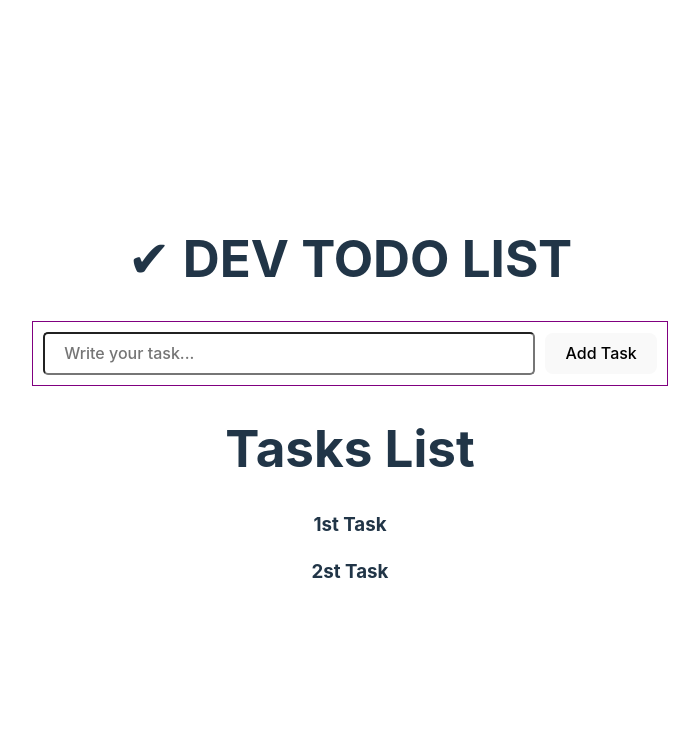
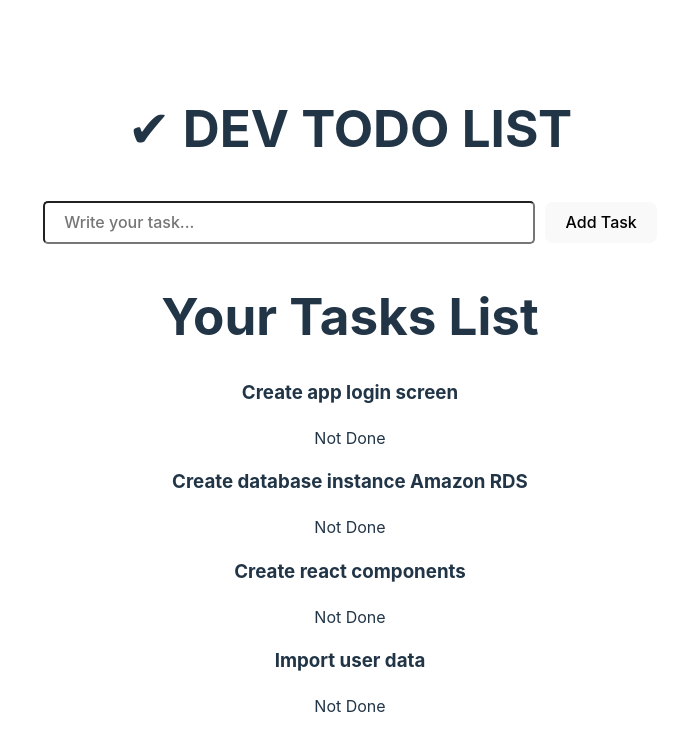
Before and after one commit to denisonkolling/DEVinHouse-M1S09, a React (Vite) app in the folder dev-list/: page / in a window 1280 px wide. Shown: the top 750 px of the page, without its empty margins (290-989 px from the left). Built offline with nearby package versions, Linux system fonts and the light colour scheme.

Commit message:
ex 04 - add funcionalidade de adicionar tarefas

```diff
--- a/dev-list/src/App.css
+++ b/dev-list/src/App.css
@@ -16,7 +16,6 @@
 	}
 
 	.card {
-		border: solid 1px purple;
 		padding: 10px;
 	}
 }
--- a/dev-list/src/App.jsx
+++ b/dev-list/src/App.jsx
@@ -1,18 +1,31 @@
-import { useState } from 'react'
-import reactLogo from './assets/react.svg'
-import viteLogo from '/vite.svg'
-import './App.css'
-import AddCard from './components/AddCard'
+import { useState } from 'react';
+import reactLogo from './assets/react.svg';
+import viteLogo from '/vite.svg';
+import './App.css';
+import AddCard from './components/AddCard';
 
 function App() {
+	const [tasks, setTasks] = useState([[]]);
 
-  const [tasks, setTasks] = useState([]);
+	const taskList = [
+		{ id: 1, text: 'Create app login screen', done: false },
+		{ id: 2, text: 'Create database instance Amazon RDS', done: true },
+		{ id: 3, text: 'Create react components', done: true },
+		{ id: 4, text: 'Import user data', done: false },
+	];
 
-  return (
-    <>
-      <AddCard/>
-    </>
-  )
+	const addNewTask = () => {
+		newId = taskList.length + 1;
+		newText =
+    newDone =
+			taskList.push[{ id: newId, text: newText, done: newDone }];
+	};
+
+	return (
+		<>
+			<AddCard taskList={taskList} />
+		</>
+	);
 }
 
-export default App
+export default App;
--- a/dev-list/src/components/AddCard.jsx
+++ b/dev-list/src/components/AddCard.jsx
@@ -1,11 +1,11 @@
 import { useState } from 'react';
 
-function AddCard() {
+function AddCard({ taskList }) {
 
 	const [valueInput, setValueInput] = useState('');
 
 	const addTask = () => {
-    console.log(valueInput)
+		console.log(valueInput);
 	};
 
 	return (
@@ -16,15 +16,20 @@ function AddCard() {
 					className="todo-input"
 					placeholder="Write your task..."
 					type="text"
-          onChange={(e) => setValueInput(e.target.value)}
+					onChange={(e) => setValueInput(e.target.value)}
 				/>
 				<button onClick={addTask}>Add Task</button>
 			</div>
-      <div>
-        <h1>Tasks List</h1>
-        <h3>1st Task</h3>
-        <h3>2st Task</h3>
-      </div>
+
+			<div>
+				<h1>Your Tasks List</h1>
+				{taskList.map((p) => (
+					<div key={p.id}>
+						<h3>{p.text}</h3>
+						<p>{'Ready?' + p.done == true ? 'Done' : 'Not Done'}</p>
+					</div>
+				))}
+			</div>
 		</>
 	);
 }
```
